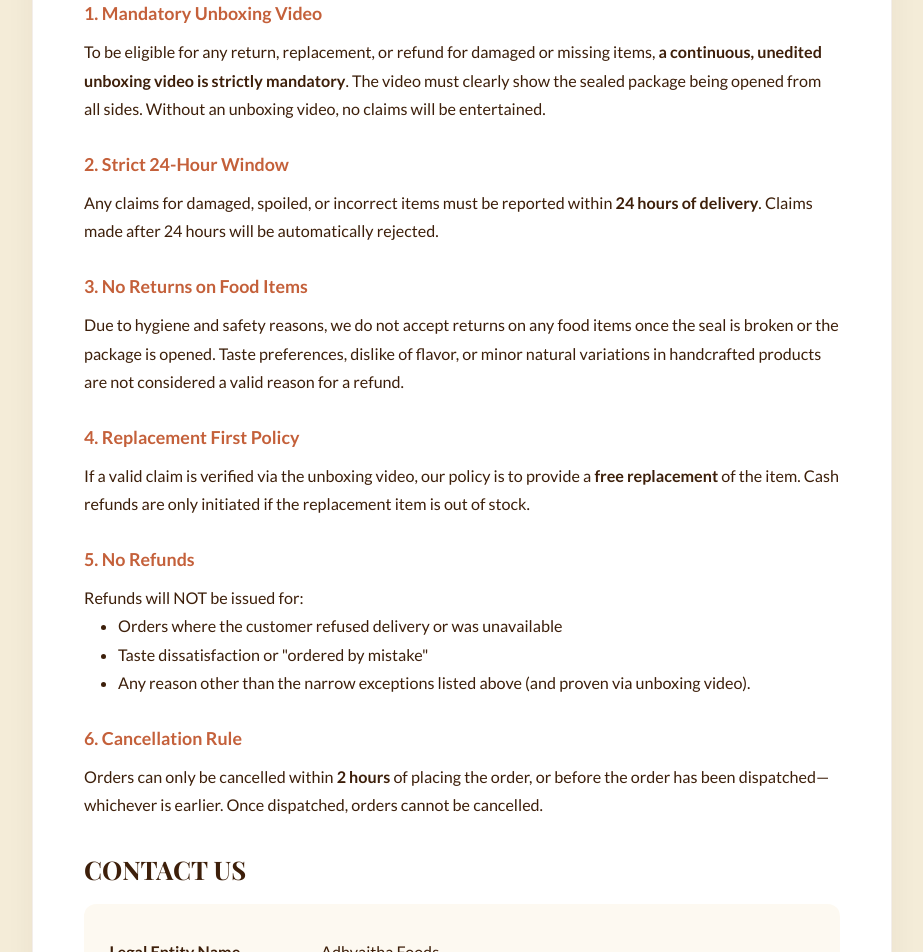
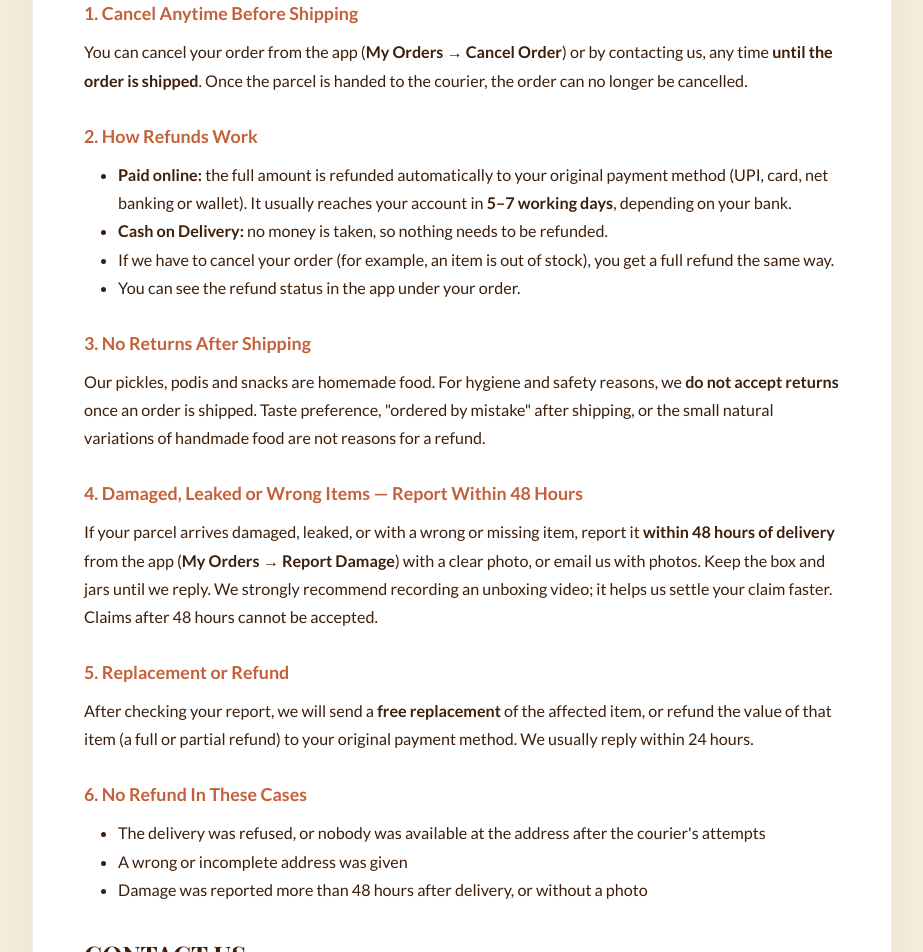
Before and after one commit to nexlifly-2820/adhvaithafoods_website, a Next.js app: page /refund-policy in a window 1280 px wide. Shown: the part 540-1492 px from the top of the page, without its empty margins (178-1101 px from the left). Built offline with nearby package versions, Linux system fonts and the light colour scheme; no server answers; a web font is replaced by a local one.

Commit message:
feat: add refund and cancellation policy page

```diff
--- a/app/refund-policy/page.jsx
+++ b/app/refund-policy/page.jsx
@@ -33,7 +33,7 @@ export default async function RefundPolicy() {
           <h1 className="display-lg" style={{ color: 'var(--terracotta)', marginBottom: '0.5rem' }}>Refund & Cancellation Policy</h1>
           <p className="body-md" style={{ color: 'var(--aged-wood)' }}>
             <strong>Adhvaitha Foods — Homemade Pickles & Food</strong><br />
-            Effective Date: June 15, 2026 | Last Updated: June 15, 2026
+            Effective Date: June 15, 2026 | Last Updated: November 26, 2026
           </p>
         </div>
 
@@ -41,44 +41,43 @@ export default async function RefundPolicy() {
 
           <section>
             <div style={{ background: 'var(--terracotta)', color: 'var(--ivory)', padding: '1.5rem', borderRadius: '12px', marginBottom: '2rem' }}>
-              <h2 className="display-sm" style={{ marginBottom: '0.5rem', color: 'var(--ivory)' }}>STRICT REFUND & RETURN POLICY (ANTI-SCAM)</h2>
+              <h2 className="display-sm" style={{ marginBottom: '0.5rem', color: 'var(--ivory)' }}>CANCELLATION, REFUND & DAMAGE POLICY</h2>
               <p className="body-sm" style={{ fontWeight: 700, letterSpacing: '0.05em' }}>PLEASE READ THIS SECTION CAREFULLY BEFORE PLACING YOUR ORDER.</p>
             </div>
 
             <div style={{ display: 'flex', flexDirection: 'column', gap: '1.5rem' }}>
               <div>
-                <h3 className="body-lg" style={{ fontWeight: 700, marginBottom: '0.5rem', color: 'var(--terracotta)' }}>1. Mandatory Unboxing Video</h3>
-                <p className="body-md">To be eligible for any return, replacement, or refund for damaged or missing items, <strong>a continuous, unedited unboxing video is strictly mandatory</strong>. The video must clearly show the sealed package being opened from all sides. Without an unboxing video, no claims will be entertained.</p>
+                <h3 className="body-lg" style={{ fontWeight: 700, marginBottom: '0.5rem', color: 'var(--terracotta)' }}>1. Cancel Anytime Before Shipping</h3>
+                <p className="body-md">You can cancel your order from the app (<strong>My Orders → Cancel Order</strong>) or by contacting us, any time <strong>until the order is shipped</strong>. Once the parcel is handed to the courier, the order can no longer be cancelled.</p>
               </div>
-
               <div>
-                <h3 className="body-lg" style={{ fontWeight: 700, marginBottom: '0.5rem', color: 'var(--terracotta)' }}>2. Strict 24-Hour Window</h3>
-                <p className="body-md">Any claims for damaged, spoiled, or incorrect items must be reported within <strong>24 hours of delivery</strong>. Claims made after 24 hours will be automatically rejected.</p>
-              </div>
-
-              <div>
-                <h3 className="body-lg" style={{ fontWeight: 700, marginBottom: '0.5rem', color: 'var(--terracotta)' }}>3. No Returns on Food Items</h3>
-                <p className="body-md">Due to hygiene and safety reasons, we do not accept returns on any food items once the seal is broken or the package is opened. Taste preferences, dislike of flavor, or minor natural variations in handcrafted products are not considered a valid reason for a refund.</p>
-              </div>
-
-              <div>
-                <h3 className="body-lg" style={{ fontWeight: 700, marginBottom: '0.5rem', color: 'var(--terracotta)' }}>4. Replacement First Policy</h3>
-                <p className="body-md">If a valid claim is verified via the unboxing video, our policy is to provide a <strong>free replacement</strong> of the item. Cash refunds are only initiated if the replacement item is out of stock.</p>
-              </div>
-
-              <div>
-                <h3 className="body-lg" style={{ fontWeight: 700, marginBottom: '0.5rem', color: 'var(--terracotta)' }}>5. No Refunds</h3>
-                <p className="body-md">Refunds will NOT be issued for:</p>
+                <h3 className="body-lg" style={{ fontWeight: 700, marginBottom: '0.5rem', color: 'var(--terracotta)' }}>2. How Refunds Work</h3>
                 <ul className="body-md" style={{ listStyle: 'disc', paddingLeft: '2rem' }}>
-                  <li>Orders where the customer refused delivery or was unavailable</li>
-                  <li>Taste dissatisfaction or "ordered by mistake"</li>
-                  <li>Any reason other than the narrow exceptions listed above (and proven via unboxing video).</li>
+                  <li><strong>Paid online:</strong> the full amount is refunded automatically to your original payment method (UPI, card, net banking or wallet). It usually reaches your account in <strong>5–7 working days</strong>, depending on your bank.</li>
+                  <li><strong>Cash on Delivery:</strong> no money is taken, so nothing needs to be refunded.</li>
+                  <li>If we have to cancel your order (for example, an item is out of stock), you get a full refund the same way.</li>
+                  <li>You can see the refund status in the app under your order.</li>
                 </ul>
               </div>
-
               <div>
-                <h3 className="body-lg" style={{ fontWeight: 700, marginBottom: '0.5rem', color: 'var(--terracotta)' }}>6. Cancellation Rule</h3>
-                <p className="body-md">Orders can only be cancelled within <strong>2 hours</strong> of placing the order, or before the order has been dispatched—whichever is earlier. Once dispatched, orders cannot be cancelled.</p>
+                <h3 className="body-lg" style={{ fontWeight: 700, marginBottom: '0.5rem', color: 'var(--terracotta)' }}>3. No Returns After Shipping</h3>
+                <p className="body-md">Our pickles, podis and snacks are homemade food. For hygiene and safety reasons, we <strong>do not accept returns</strong> once an order is shipped. Taste preference, &quot;ordered by mistake&quot; after shipping, or the small natural variations of handmade food are not reasons for a refund.</p>
+              </div>
+              <div>
+                <h3 className="body-lg" style={{ fontWeight: 700, marginBottom: '0.5rem', color: 'var(--terracotta)' }}>4. Damaged, Leaked or Wrong Items — Report Within 48 Hours</h3>
+                <p className="body-md">If your parcel arrives damaged, leaked, or with a wrong or missing item, report it <strong>within 48 hours of delivery</strong> from the app (<strong>My Orders → Report Damage</strong>) with a clear photo, or email us with photos. Keep the box and jars until we reply. We strongly recommend recording an unboxing video; it helps us settle your claim faster. Claims after 48 hours cannot be accepted.</p>
+              </div>
+              <div>
+                <h3 className="body-lg" style={{ fontWeight: 700, marginBottom: '0.5rem', color: 'var(--terracotta)' }}>5. Replacement or Refund</h3>
+                <p className="body-md">After checking your report, we will send a <strong>free replacement</strong> of the affected item, or refund the value of that item (a full or partial refund) to your original payment method. We usually reply within 24 hours.</p>
+              </div>
+              <div>
+                <h3 className="body-lg" style={{ fontWeight: 700, marginBottom: '0.5rem', color: 'var(--terracotta)' }}>6. No Refund In These Cases</h3>
+                <ul className="body-md" style={{ listStyle: 'disc', paddingLeft: '2rem' }}>
+                  <li>The delivery was refused, or nobody was available at the address after the courier&apos;s attempts</li>
+                  <li>A wrong or incomplete address was given</li>
+                  <li>Damage was reported more than 48 hours after delivery, or without a photo</li>
+                </ul>
               </div>
             </div>
           </section>
```
